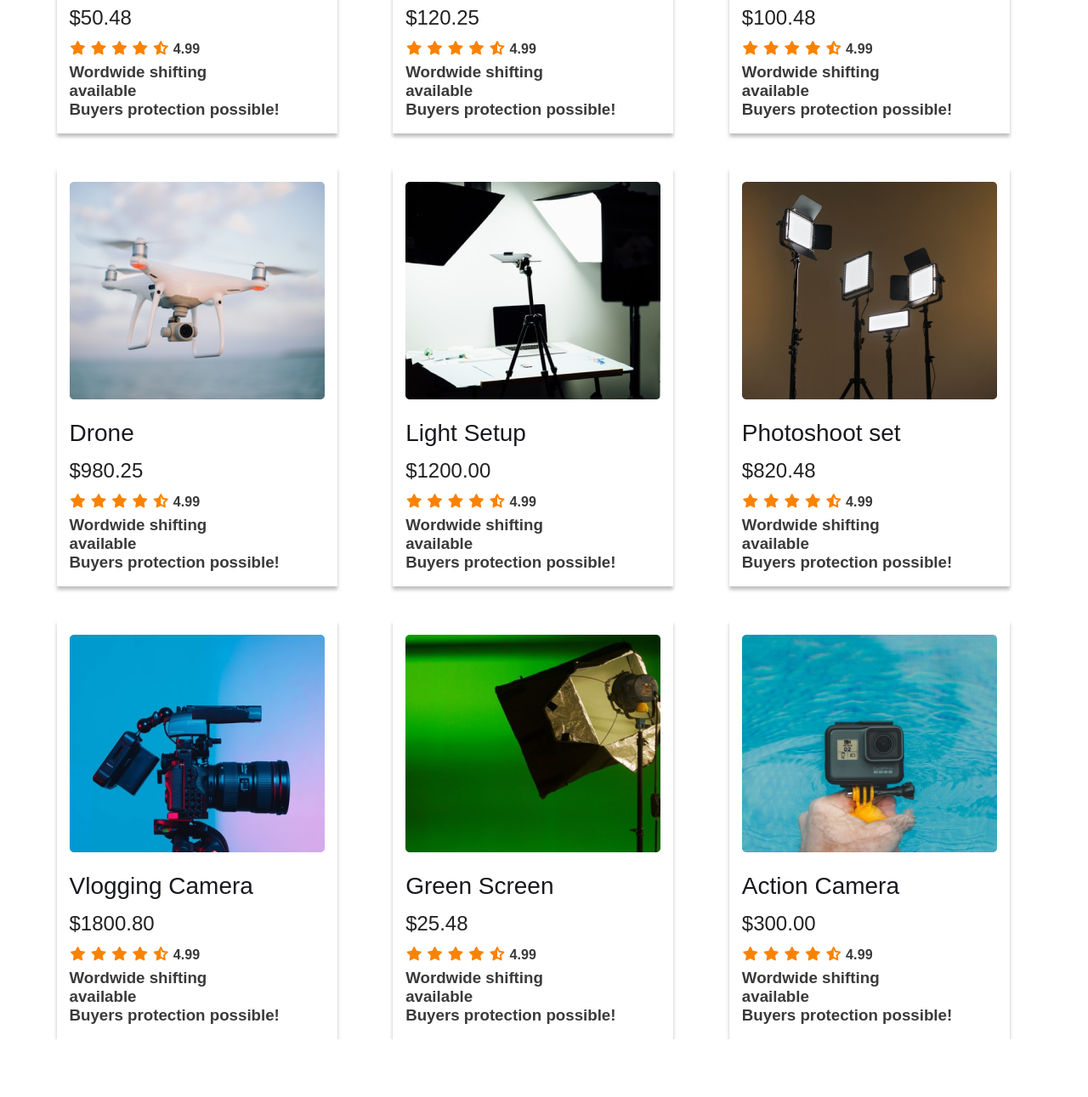
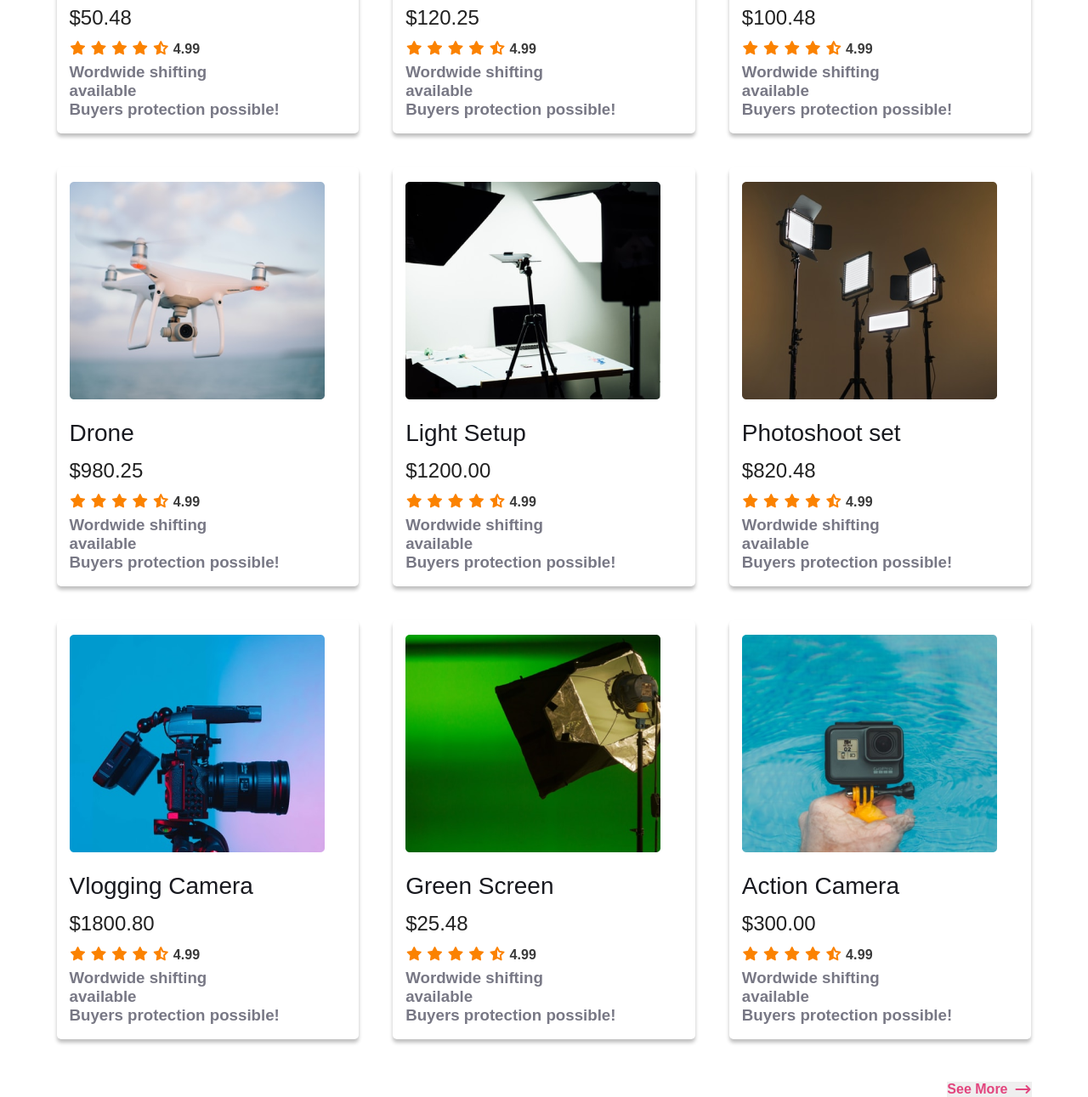
Before and after one commit to tfshorifulislam/influencer-gear-practice, a plain HTML site: page index.html in a window 1280 px wide. Shown: the part 1333-2624 px from the top of the page at 85% size. Before the commit the page ends 2556 px from the top, so only its background shows below. Drawn offline with Linux system fonts and the light colour scheme.

Commit message:
card section button add

```diff
--- a/index.html
+++ b/index.html
@@ -86,7 +86,7 @@
                             <i class="fa-solid fa-star-half-stroke"></i>
                             <span class="rating-text gray-color">4.99</span>
                         </div>
-                        <h3 class="gray-color">Wordwide shifting <br>available <br>
+                        <h3 class="card-description">Wordwide shifting <br>available <br>
                         Buyers protection possible!</h3>
                     </div>
 
@@ -102,7 +102,7 @@
                             <i class="fa-solid fa-star-half-stroke"></i>
                             <span class="rating-text gray-color">4.99</span>
                         </div>
-                        <h3 class="gray-color">Wordwide shifting <br>available <br>
+                        <h3 class="card-description">Wordwide shifting <br>available <br>
                         Buyers protection possible!</h3>
                     </div>
 
@@ -118,7 +118,7 @@
                             <i class="fa-solid fa-star-half-stroke"></i>
                             <span class="rating-text gray-color">4.99</span>
                         </div>
-                        <h3 class="gray-color">Wordwide shifting <br>available <br>
+                        <h3 class="card-description">Wordwide shifting <br>available <br>
                         Buyers protection possible!</h3>
                     </div>
 
@@ -134,7 +134,7 @@
                             <i class="fa-solid fa-star-half-stroke"></i>
                             <span class="rating-text gray-color">4.99</span>
                         </div>
-                        <h3 class="gray-color">Wordwide shifting <br>available <br>
+                        <h3 class="card-description">Wordwide shifting <br>available <br>
                         Buyers protection possible!</h3>
                     </div>
 
@@ -150,7 +150,7 @@
                             <i class="fa-solid fa-star-half-stroke"></i>
                             <span class="rating-text gray-color">4.99</span>
                         </div>
-                        <h3 class="gray-color">Wordwide shifting <br>available <br>
+                        <h3 class="card-description">Wordwide shifting <br>available <br>
                         Buyers protection possible!</h3>
                     </div>
 
@@ -166,7 +166,7 @@
                             <i class="fa-solid fa-star-half-stroke"></i>
                             <span class="rating-text gray-color">4.99</span>
                         </div>
-                        <h3 class="gray-color">Wordwide shifting <br>available <br>
+                        <h3 class="card-description">Wordwide shifting <br>available <br>
                         Buyers protection possible!</h3>
                     </div>
 
@@ -182,7 +182,7 @@
                             <i class="fa-solid fa-star-half-stroke"></i>
                             <span class="rating-text gray-color">4.99</span>
                         </div>
-                        <h3 class="gray-color">Wordwide shifting <br>available <br>
+                        <h3 class="card-description">Wordwide shifting <br>available <br>
                         Buyers protection possible!</h3>
                     </div>
 
@@ -198,7 +198,7 @@
                             <i class="fa-solid fa-star-half-stroke"></i>
                             <span class="rating-text gray-color">4.99</span>
                         </div>
-                        <h3 class="gray-color">Wordwide shifting <br>available <br>
+                        <h3 class="card-description">Wordwide shifting <br>available <br>
                         Buyers protection possible!</h3>
                     </div>
 
@@ -214,9 +214,12 @@
                             <i class="fa-solid fa-star-half-stroke"></i>
                             <span class="rating-text gray-color">4.99</span>
                         </div>
-                        <h3 class="gray-color">Wordwide shifting <br>available <br>
+                        <h3 class="card-description">Wordwide shifting <br>available <br>
                         Buyers protection possible!</h3>
                     </div>
+                </div>
+                <div class="btn-secondary display-flex">
+                    <button class="see-more display-flex">See More <i class="fa-solid fa-arrow-right-long"></i></button>
                 </div>
             </div>
         </section>
--- a/styles/style.css
+++ b/styles/style.css
@@ -158,12 +158,15 @@ header{
     display: grid;
     gap: 40px;
     grid-template-columns: repeat(3, 1fr);
+    margin-bottom: 50px;
 }
 
 .card-info{
     box-shadow: 0 4px 4px 0 rgba(0, 0, 0, 0.25);
     padding: 17px 15px;
-    max-width: 330px;
+    /* max-width: 330px; */
+    border-radius: 5px;
+
 }
 .card-info img{
     max-width: 300px;
@@ -192,5 +195,21 @@ header{
     line-height: 22px;
     font-weight: 700;
     letter-spacing: 0.1px;
+}
 
+.card-description{
+    color: #787885;
 }
+
+
+.btn-secondary{
+    justify-content: flex-end;
+}
+.see-more{
+    border: none;
+    font-size: 1rem;
+    font-weight: 700;
+    color: rgba(224, 44, 109, 0.87);
+    align-items: center;
+    gap:8px
+}
```
